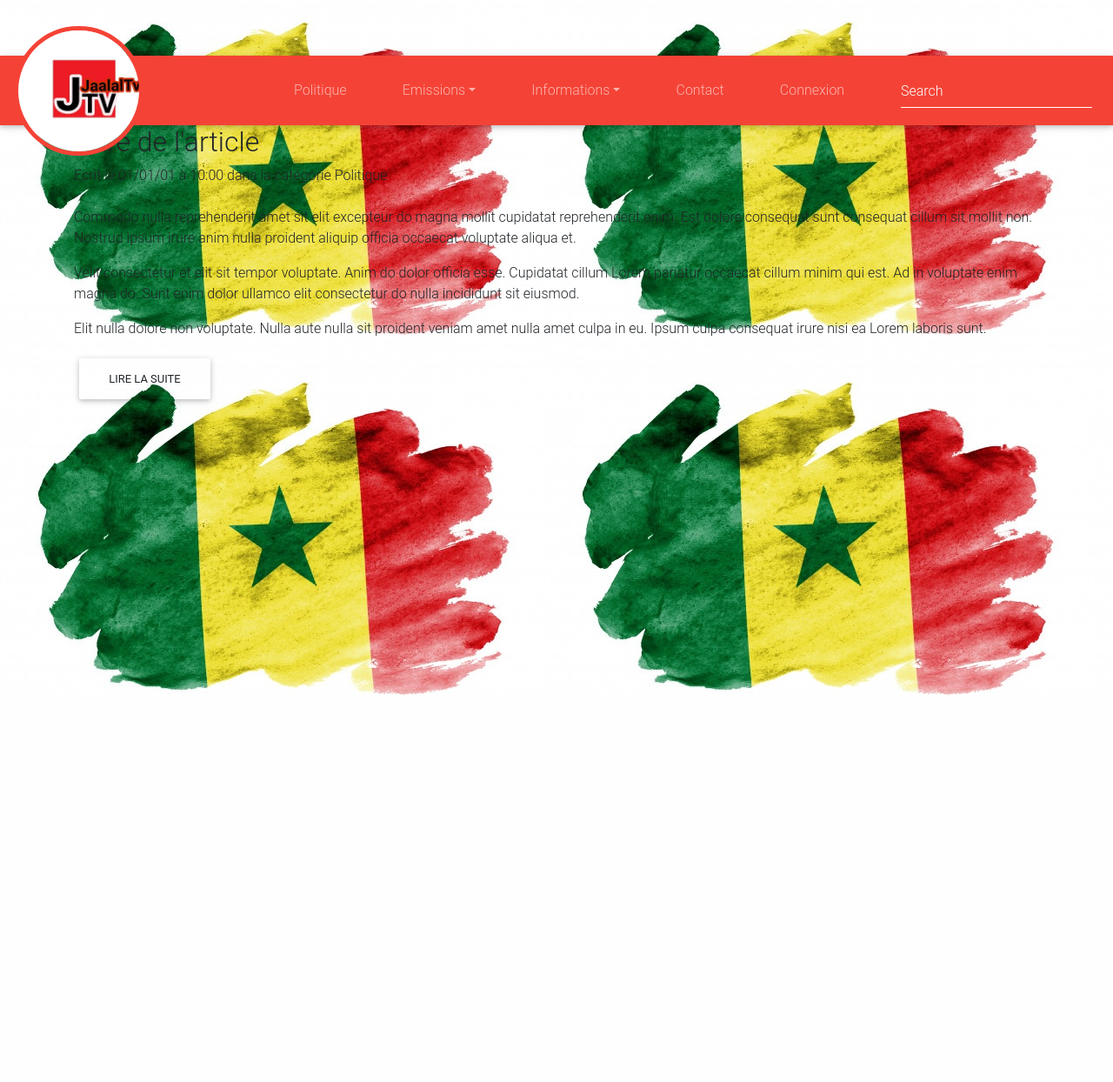
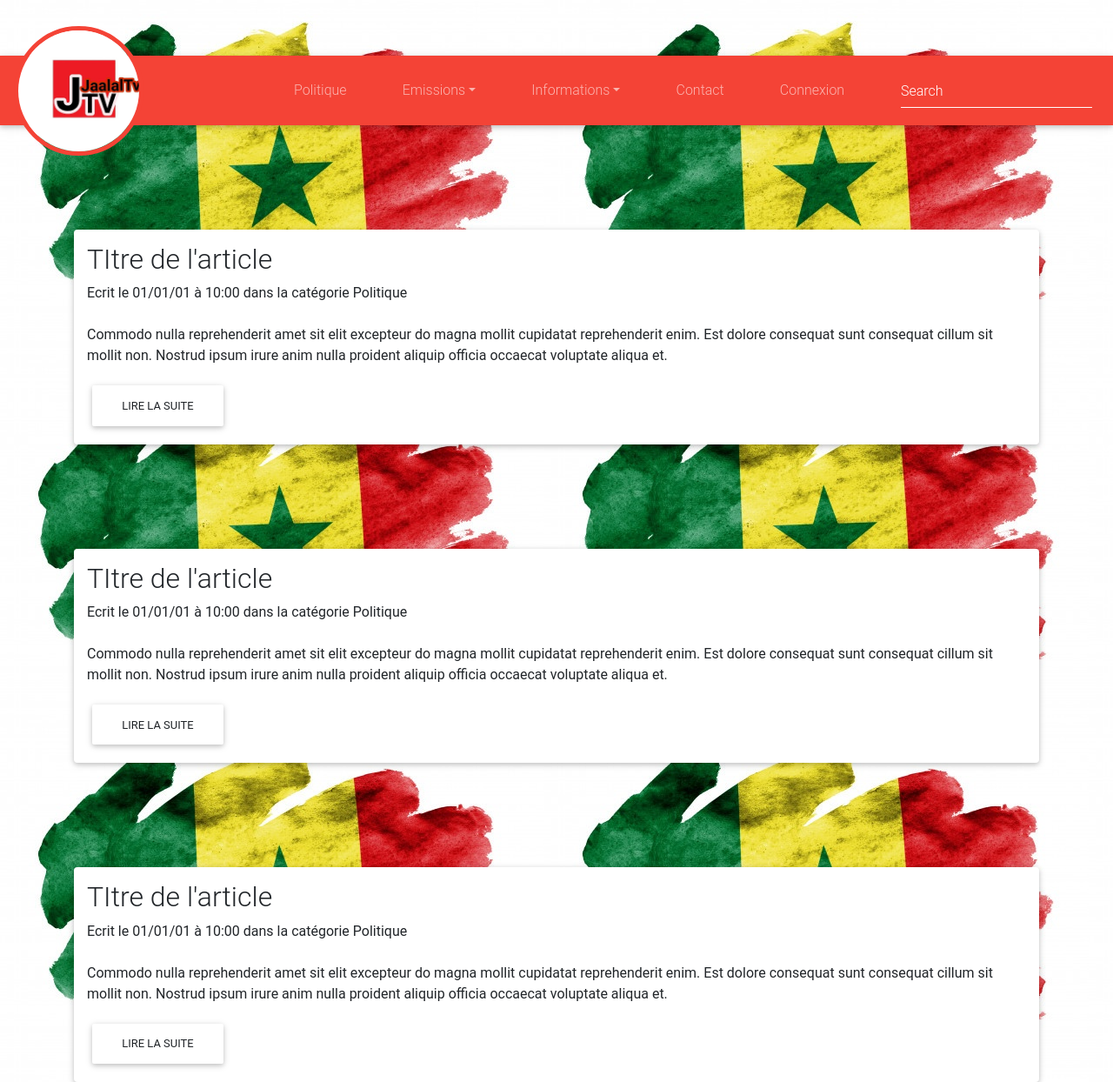
Before and after one commit to Finskou/JalTv, a Symfony app: template templates/blog/index.html.twig in a window 1280 px wide. Shown: the whole page at 87% size. Before the commit the page ends 800 px from the top, so only its background shows below. Run offline with Twig, Linux system fonts and the light colour scheme; the template is opened without the code that fills it, so the values that code supplies are empty; some libraries are stand-ins or nearby versions; some web fonts are replaced.

Commit message:
update migration + css articles

```diff
--- a/public/css/style.css
+++ b/public/css/style.css
@@ -39,3 +39,10 @@ body{
   height:auto;
   float:right;
 }
+
+
+/**********************Blog**************/
+.article{
+  margin-top:15vh;
+  padding:15px;
+}
--- a/templates/blog/index.html.twig
+++ b/templates/blog/index.html.twig
@@ -1,19 +1,47 @@
 {% extends 'base.html.twig' %}
 
 {% block title %}Hello BlogController!{% endblock %}
-
+{% block stylessheets %}
+    {{ parent()}}
+    <link href="../public/css/style.css" rel="stylesheet">
+{% endblock %}
 {% block body %}
     <article>
+        <div class="card article">
             <h2>TItre de l'article</h2>
             <div class="metadata"> Ecrit le 01/01/01 à 10:00 dans la catégorie Politique</div>
             <div class="content">
                 <img src="" alt="">
                 <p> Commodo nulla reprehenderit amet sit elit excepteur do magna mollit cupidatat reprehenderit enim. Est dolore consequat sunt consequat cillum sit mollit non. Nostrud ipsum irure anim nulla proident aliquip officia occaecat voluptate aliqua et.</p>
 
-            <p>Velit consectetur et elit sit tempor voluptate. Anim do dolor officia esse. Cupidatat cillum Lorem pariatur occaecat cillum minim qui est. Ad in voluptate enim magna do. Sunt enim dolor ullamco elit consectetur do nulla incididunt sit eiusmod.</p>
+                <a href="{{ path('blog_show') }}" class="btn btn-parimary"> Lire la suite</a>
+            </div>
+        </div>
+    </article>
 
-            <p>Elit nulla dolore non voluptate. Nulla aute nulla sit proident veniam amet nulla amet culpa in eu. Ipsum culpa consequat irure nisi ea Lorem laboris sunt.</p>
+    <article>
+        <div class="card article">
+            <h2>TItre de l'article</h2>
+            <div class="metadata"> Ecrit le 01/01/01 à 10:00 dans la catégorie Politique</div>
+            <div class="content">
+                <img src="" alt="">
+                <p> Commodo nulla reprehenderit amet sit elit excepteur do magna mollit cupidatat reprehenderit enim. Est dolore consequat sunt consequat cillum sit mollit non. Nostrud ipsum irure anim nulla proident aliquip officia occaecat voluptate aliqua et.</p>
+
                 <a href="{{ path('blog_show') }}" class="btn btn-parimary"> Lire la suite</a>
+            </div>
+        </div>
+    </article>
+
+    <article>
+        <div class="card article">
+            <h2>TItre de l'article</h2>
+            <div class="metadata"> Ecrit le 01/01/01 à 10:00 dans la catégorie Politique</div>
+            <div class="content">
+                <img src="" alt="">
+                <p> Commodo nulla reprehenderit amet sit elit excepteur do magna mollit cupidatat reprehenderit enim. Est dolore consequat sunt consequat cillum sit mollit non. Nostrud ipsum irure anim nulla proident aliquip officia occaecat voluptate aliqua et.</p>
+
+                <a href="{{ path('blog_show') }}" class="btn btn-parimary"> Lire la suite</a>
+            </div>
         </div>
     </article>
 
```
Also changed, not shown: src/Entity/Article.php (added, +91 -0 lines), src/Migrations/Version20200206145710.php (added, +35 -0 lines), src/Repository/ArticleRepository.php (added, +50 -0 lines), templates/blog/show.html.twig (added, +19 -0 lines). Lines whose indentation alone changed are shown as unchanged.
